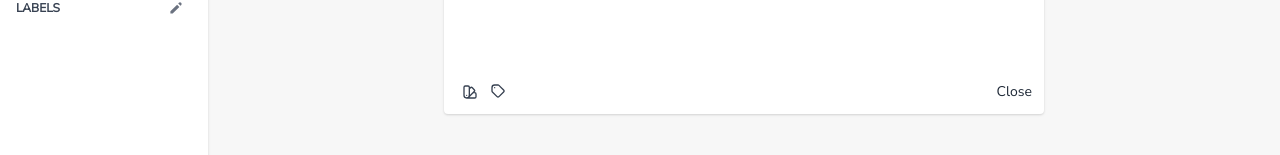
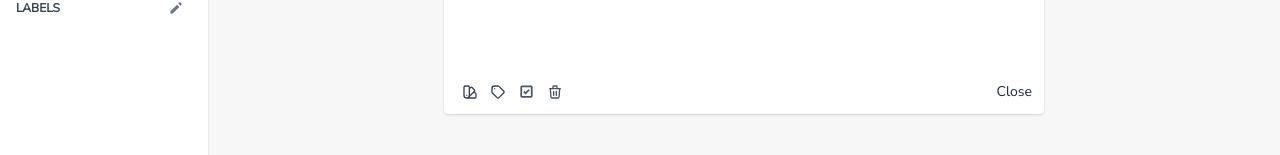
Before and after one commit to the-coding-pie/Google-Keep-Clone, a React (Create React App) app: page / in a window 1280 px wide. Both pictures are taken after typing "Sample" into the empty fields and a click on the button 1016 px from the left and 112 px from the top of the page. Shown: the part 167-322 px from the top of the page. Built offline with nearby package versions, Linux system fonts and the light colour scheme.

Commit message:
added more features in Extras

```diff
--- a/src/containers/AddNote.tsx
+++ b/src/containers/AddNote.tsx
@@ -129,18 +129,15 @@ const AddNote: React.FC<Props> = ({ actualNote, fromNote }) => {
               }}
             >
               <svg
+                className="icon text-gray-500"
+                viewBox="0 0 24 24"
+                fill="none"
                 xmlns="http://www.w3.org/2000/svg"
-                className="icon-sm"
-                fill="none"
-                viewBox="0 0 24 24"
-                stroke="currentColor"
               >
                 <path
-                  strokeLinecap="round"
-                  strokeLinejoin="round"
-                  strokeWidth={2}
-                  d="M9 5H7a2 2 0 00-2 2v12a2 2 0 002 2h10a2 2 0 002-2V7a2 2 0 00-2-2h-2M9 5a2 2 0 002 2h2a2 2 0 002-2M9 5a2 2 0 012-2h2a2 2 0 012 2m-3 7h3m-3 4h3m-6-4h.01M9 16h.01"
-                />
+                  d="M17 19H7C5.89543 19 5 18.1046 5 17V7C5 5.89543 5.89543 5 7 5H17C18.1046 5 19 5.89543 19 7V17C19 18.1046 18.1046 19 17 19ZM7 7V17H17V7H7ZM11 15.362L8.3 12.715L9.7 11.285L11 12.556L14.3 9.289L15.7 10.711L11 15.361V15.362Z"
+                  fill="currentColor"
+                ></path>
               </svg>
             </button>
           </div>
@@ -174,7 +171,7 @@ const AddNote: React.FC<Props> = ({ actualNote, fromNote }) => {
       {show === true && (
         <div className="bottom extras flex items-center text-gray-800">
           <div className="left relative z-50">
-            <Extras {...{ note, setNote }} />
+            <Extras {...{ note, setNote, fromNote: false }} />
           </div>
           <div className="right flex-1 flex items-center justify-end">
             <button className="text-sm close-btn" onClick={() => handleClose()}>
--- a/src/containers/Extras.tsx
+++ b/src/containers/Extras.tsx
@@ -1,6 +1,10 @@
 import { useState } from "react";
+import { useDispatch } from "react-redux";
 import useClose from "../hooks/useClose";
-import { Dispatcher, NoteObj } from "../shared/types";
+import { TEXT, TODO } from "../shared/constants";
+import { Dispatcher, NoteObj, TodoObj } from "../shared/types";
+import { textToTodos, todosToText } from "../shared/utils";
+import { deleteNote, updateNote } from "../store/actions/notes";
 import Colors from "./Colors";
 import Labels from "./Labels";
 
@@ -12,6 +16,7 @@ interface Props {
 const Extras: React.FC<Props> = ({ note, setNote }) => {
   const [showColors, setShowColors] = useState<boolean>(false);
   const [showLabels, setShowLabels] = useState<boolean>(false);
+  const dispatch = useDispatch();
 
   const labelsRef = useClose(() => setShowLabels(false));
 
@@ -47,7 +52,10 @@ const Extras: React.FC<Props> = ({ note, setNote }) => {
         )}
       </button>
       {/* labels button */}
-      <div className="labels relative" ref={labelsRef}>
+      <div
+        className="labels relative flex items-center justify-between"
+        ref={labelsRef}
+      >
         <button
           aria-label="label button"
           className="btn add-color"
@@ -71,6 +79,7 @@ const Extras: React.FC<Props> = ({ note, setNote }) => {
             />
           </svg>
         </button>
+
         {/* labels */}
         {showLabels === true && (
           <div className="absolute left-3 top-4 z-50">
@@ -78,6 +87,110 @@ const Extras: React.FC<Props> = ({ note, setNote }) => {
           </div>
         )}
       </div>
+      {note.type === TEXT ? (
+        <button
+          aria-label="toggle todo to text and vice versa"
+          className="hover:bg-gray-100 hover:bg-opacity-50 hover:text-gray-900 text-gray-700 p-1 rounded-full"
+          onClick={(e) => {
+            e.preventDefault();
+
+            if (!setNote) {
+              const newNote: NoteObj = {
+                ...note,
+                type: TODO,
+                content: textToTodos(note.content as string),
+              };
+
+              dispatch(updateNote(newNote));
+            } else {
+              setNote((prevValue: any) => {
+                return {
+                  ...prevValue,
+                  type: TODO,
+                  content: textToTodos(prevValue.content as string),
+                };
+              });
+            }
+          }}
+        >
+          <svg
+            xmlns="http://www.w3.org/2000/svg"
+            className="text-gray-600"
+            width="21"
+            height="21"
+            fill="none"
+            viewBox="0 0 24 24"
+          >
+            <path
+              d="M17 19H7C5.89543 19 5 18.1046 5 17V7C5 5.89543 5.89543 5 7 5H17C18.1046 5 19 5.89543 19 7V17C19 18.1046 18.1046 19 17 19ZM7 7V17H17V7H7ZM11 15.362L8.3 12.715L9.7 11.285L11 12.556L14.3 9.289L15.7 10.711L11 15.361V15.362Z"
+              fill="currentColor"
+            ></path>
+          </svg>
+        </button>
+      ) : (
+        <button
+          aria-label="toggle todo to text and vice versa"
+          className="hover:bg-gray-100 hover:bg-opacity-50 hover:text-gray-900 text-gray-700 p-1.5 rounded-full"
+          onClick={(e) => {
+            e.preventDefault();
+
+            if (!setNote) {
+              const newNote: NoteObj = {
+                ...note,
+                type: TEXT,
+                content: todosToText(note.content as TodoObj[])!,
+              };
+              dispatch(updateNote(newNote));
+            } else {
+              setNote((prevValue: any) => {
+                return {
+                  ...prevValue,
+                  type: TEXT,
+                  content: todosToText(note.content as TodoObj[]),
+                };
+              });
+            }
+          }}
+        >
+          <svg
+            className="text-gray-600"
+            width="16"
+            height="16"
+            fill="none"
+            viewBox="0 0 24 24"
+            xmlns="http://www.w3.org/2000/svg"
+          >
+            <path
+              d="M19 21H5C3.89543 21 3 20.1046 3 19V5C3 3.89543 3.89543 3 5 3H19C20.1046 3 21 3.89543 21 5V19C21 20.1046 20.1046 21 19 21ZM5 5V19H19V5H5ZM17 13H7V11H17V13Z"
+              fill="currentColor"
+            ></path>
+          </svg>
+        </button>
+      )}
+
+      <button
+        className="btn"
+        onClick={(e) => {
+          e.preventDefault();
+
+          dispatch(deleteNote(note.id));
+        }}
+      >
+        <svg
+          xmlns="http://www.w3.org/2000/svg"
+          className="icon-xs text-gray-600"
+          fill="none"
+          viewBox="0 0 24 24"
+          stroke="currentColor"
+        >
+          <path
+            strokeLinecap="round"
+            strokeLinejoin="round"
+            strokeWidth={2}
+            d="M19 7l-.867 12.142A2 2 0 0116.138 21H7.862a2 2 0 01-1.995-1.858L5 7m5 4v6m4-6v6m1-10V4a1 1 0 00-1-1h-4a1 1 0 00-1 1v3M4 7h16"
+          />
+        </svg>
+      </button>
     </div>
   );
 };
--- a/src/containers/Note.tsx
+++ b/src/containers/Note.tsx
@@ -5,6 +5,7 @@ import { NoteObj } from "../shared/types";
 import { showModal } from "../store/actions/modal";
 import TodoNote from "./TodoNote";
 import Extras from "./Extras";
+import { updateNote } from "../store/actions/notes";
 
 interface Props {
   note: NoteObj;
@@ -83,6 +84,39 @@ const Note: React.FC<Props> = ({ note }) => {
           <Extras {...{ note }} />
         </div>
       </div>
+
+      <div className="pin-btn">
+        <button
+          className="btn absolute right-1 top-1"
+          onClick={(e) => {
+            e.preventDefault();
+
+            dispatch(
+              updateNote({
+                ...note,
+                isPinned: !note.isPinned,
+              })
+            );
+          }}
+        >
+          <svg
+            xmlns="http://www.w3.org/2000/svg"
+            className={`icon-sm transform ${
+              note.isPinned === true ? "-rotate-45" : ""
+            }`}
+            fill="none"
+            viewBox="0 0 24 24"
+            stroke="currentColor"
+          >
+            <path
+              strokeLinecap="round"
+              strokeLinejoin="round"
+              strokeWidth={1.5}
+              d="M15.172 7l-6.586 6.586a2 2 0 102.828 2.828l6.414-6.586a4 4 0 00-5.656-5.656l-6.415 6.585a6 6 0 108.486 8.486L20.5 13"
+            />
+          </svg>
+        </button>
+      </div>
     </div>
   );
 };
--- /dev/null
+++ b/src/shared/utils.ts
@@ -0,0 +1,30 @@
+import { TodoObj } from "./types";
+
+// convert text to todos
+export const textToTodos = (text: any): TodoObj[] => {
+    if (text !== "" && text !== null) {
+        const todos: TodoObj[] = text.split("\n").map((todo: string) => {
+            return {
+                id: (Math.random() * 10).toString() ,
+                item: todo,
+                checked: false,
+            };
+        });
+        return todos.filter(todo => todo.item !== "")
+    } else {
+        return [];
+    }
+};
+
+// convert todos to text
+export const todosToText = (todos: TodoObj[]) => {
+    if (todos.length > 0) {
+        return todos
+            .map((item) => {
+                return item.item;
+            })
+            .join("\n");
+    } else {
+        return null;
+    }
+};
```
